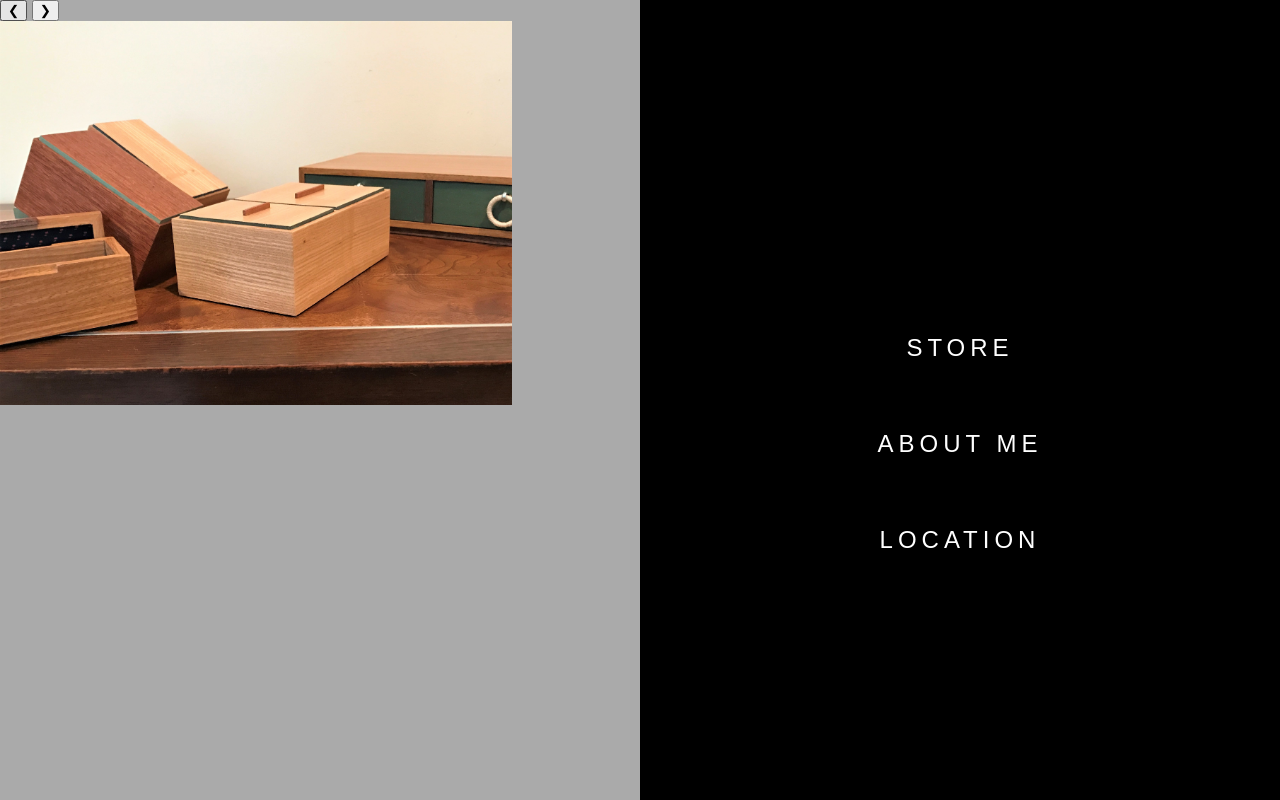
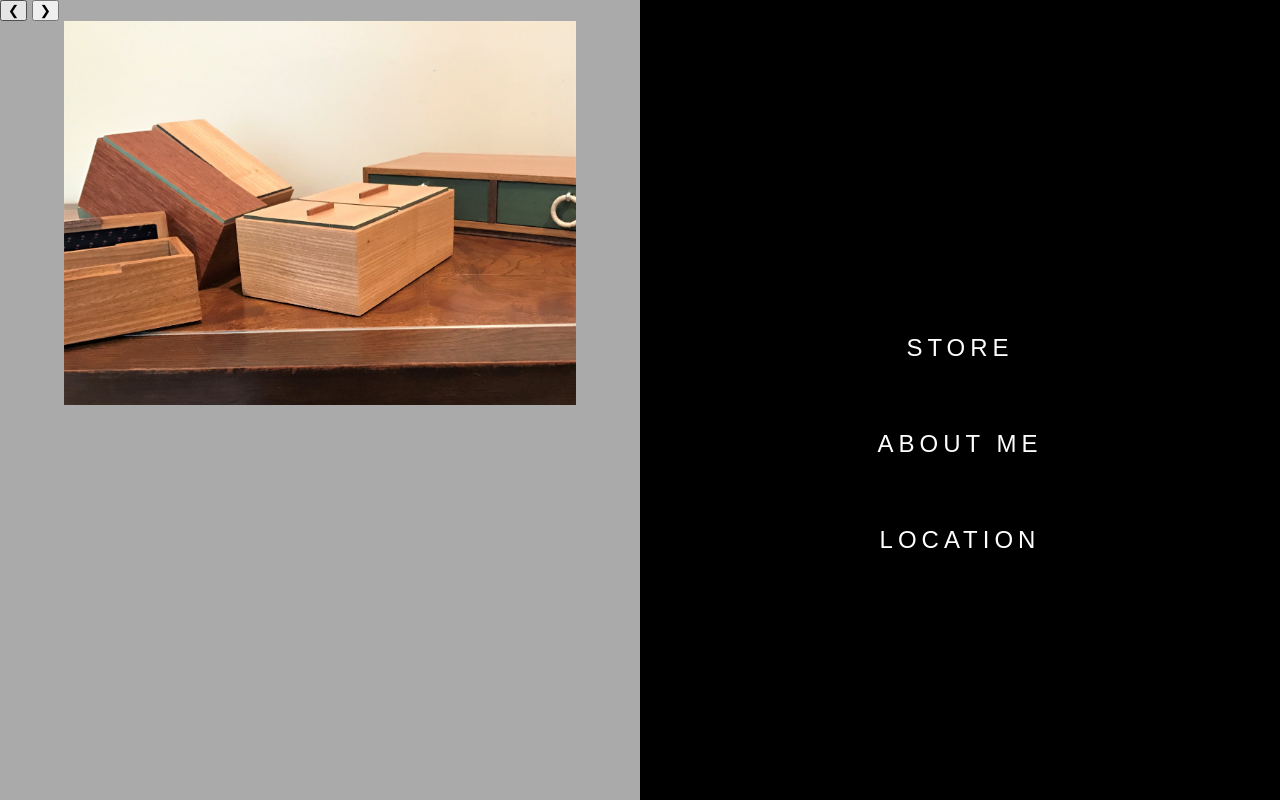
Before and after one commit to Aren-dt/Woodworking-Website, a plain HTML site: page index.html in a window 1280 px wide. Drawn offline with Linux system fonts and the light colour scheme.

Commit message:
Update style.css

```diff
--- a/style.css
+++ b/style.css
@@ -30,9 +30,10 @@ body {
   padding-top: 300px;
   text-align: center;
 }
-.mySlides {
-  width: 50%;
-  border: 3px #aaaaaa;
+img {
+    display: block;
+    margin: auto;
+    width: 40%;
 }
 a {
   color: inherit;
```
